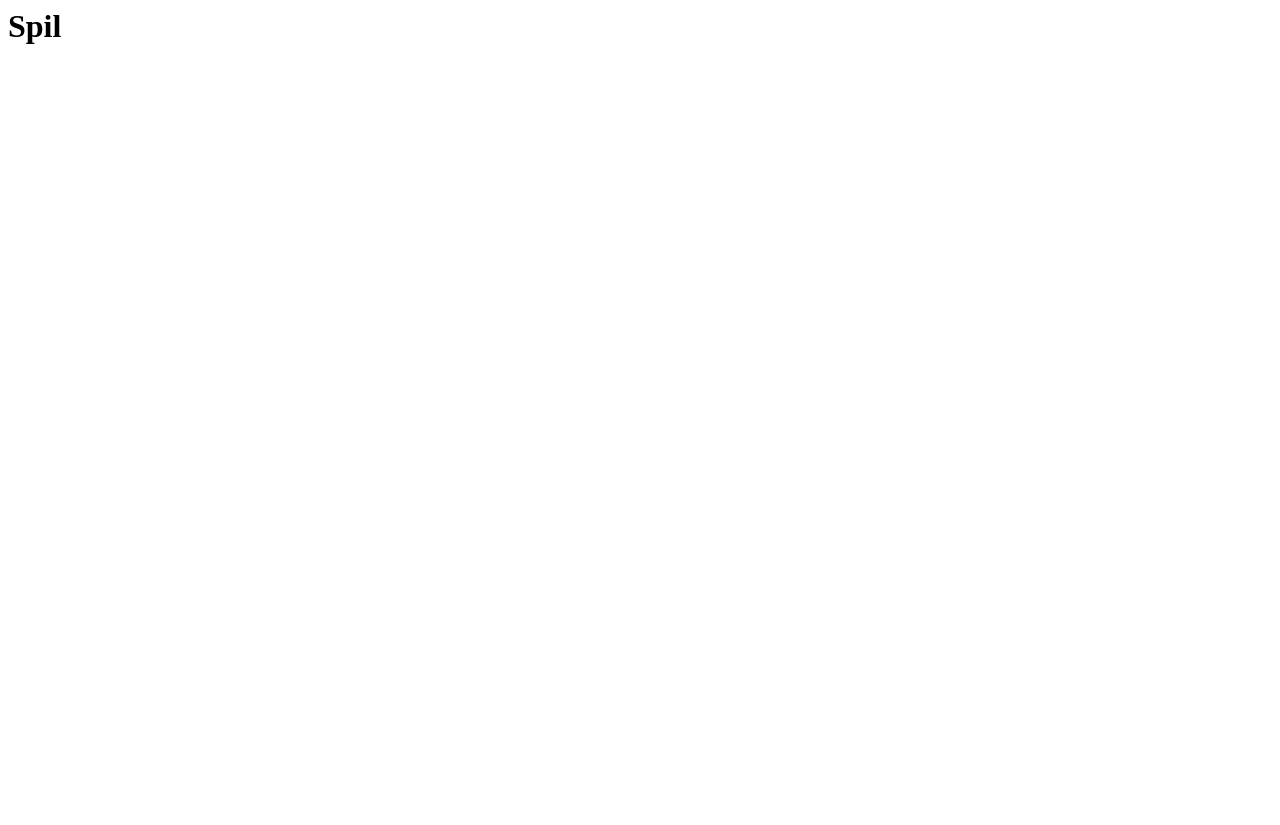
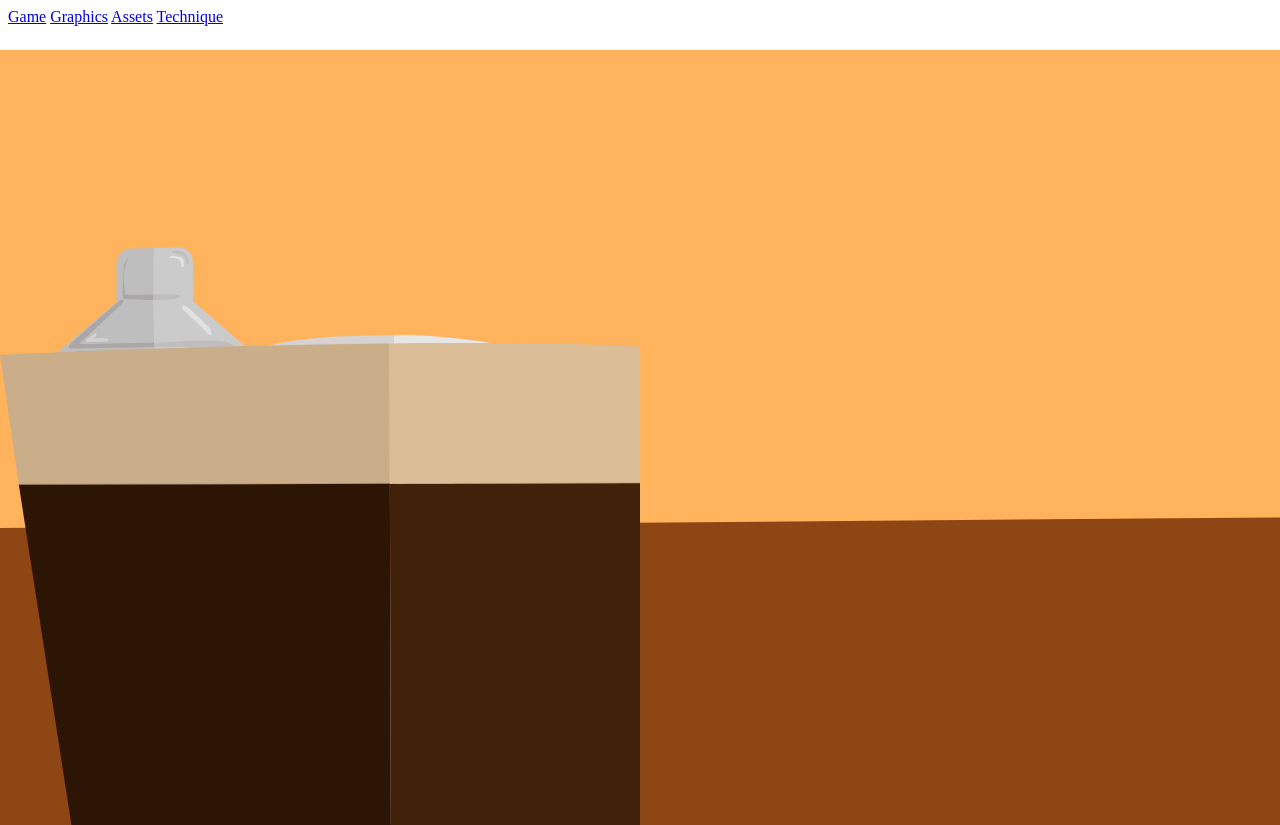
Before and after one commit to ayha0001/website, a plain HTML site: page spil.html in a window 1280 px wide. Before the commit the page ends 800 px from the top, so only its background shows below. Drawn offline with Linux system fonts and the light colour scheme.

Commit message:
fejl prøvning

```diff
--- a/css/spil.css
+++ b/css/spil.css
@@ -45,6 +45,9 @@
   position: absolute;
   top: 0;
   left: 0;
+  background-image: url(../svg/spilskaerm.svg);
+  background-size: cover;
+  margin-top: 50px;
 }
 
 #game_elements {
@@ -72,3 +75,30 @@
   left: 0;
   pointer-events: none;
 }
+#espresso_container {
+ width: 50%;
+  aspect-ratio: 1/1
+  position: absolute;
+}
+
+#espresso_sprite {
+  width: 100%;
+  height: 100%;
+  background-image: url(../svg/espresso.svg);
+  background-size: cover;
+}
+
+.falling {
+  animation-name: falling_kf;
+  animation-duration: 7s;
+  animation-iteration-count: infinite;
+  animation-timing-function: linear;
+}
+@keyframes falling_kf {
+  from {
+    translate: 0 -100%;
+  }
+  to {
+    translate: 0 100%;
+  }
+}
--- /dev/null
+++ b/css/style.css
@@ -0,0 +1,5 @@
+header {
+  position: relative;
+  z-index: 10;
+  background-color: white;
+}
--- a/spil.html
+++ b/spil.html
@@ -3,24 +3,61 @@
     <meta charset="UTF-8" />
     <meta name="viewport" content="width=device-width, initial-scale=1.0" />
     <title>Document</title>
+    <link rel="stylesheet" href="css/spil.css" />
+    <link rel="stylesheet" href="css/style.css" />
   </head>
   <body>
-    <h1>Spil</h1>
+    <header>
+      <div class="menu">
+        <a href="spil.html">Game</a>
+        <a href="grafik.html">Graphics</a>
+        <a href="assets.html">Assets</a>
+        <a href="teknik.html">Technique</a>
+      </div>
+    </header>
+    <main>
+      <h1>Spil</h1>
 
-    <div id="screen">
+      <div id="screen"></div>
       <div id="game">
         <div id="game_background"></div>
-        <div id="game_elements"></div>
+
+        <div id="game_elements">
+          <div id="worm_container">
+            <div id="worm_sprite" class="falling"></div>
+          </div>
+          <div id="spider_container">
+            <div id="spider_sprite"></div>
+          </div>
+          <div id="poison_container">
+            <div id="poison_sprite"></div>
+          </div>
+          <div id="espresso_container">
+            <div id="espresso_sprite" class="falling"></div>
+          </div>
+          <div id="vodka_container">
+            <div id="vodka_sprite"></div>
+          </div>
+          <div id="kahlua_container">
+            <div id="kahlua_sprite"></div>
+          </div>
+          <div id="icecube_container">
+            <div id="icecube_sprite"></div>
+          </div>
+          <div id="coffeebean_container">
+            <div id="coffeebean_sprite"></div>
+          </div>
+        </div>
         <div id="game_foreground"></div>
         <div id="game_ui">
           <div id="score_board"></div>
           <div id="life_board"></div>
           <div id="time_board"></div>
         </div>
+        <div id="start"></div>
+        <div id="game_over"></div>
+        <div id="level_complete"></div>
       </div>
-      <div id="start"></div>
-      <div id="game_over"></div>
-      <div id="level_complete"></div>
-    </div>
+    </main>
   </body>
 </html>
```
Also changed, not shown: assets.html (+11 -1 lines), grafik.html (+11 -1 lines), index.html (+11 -1 lines), teknik.html (+11 -1 lines), svg/spilskaerm.svg (renamed from svg/spilskærm.svg), 1 other file.
